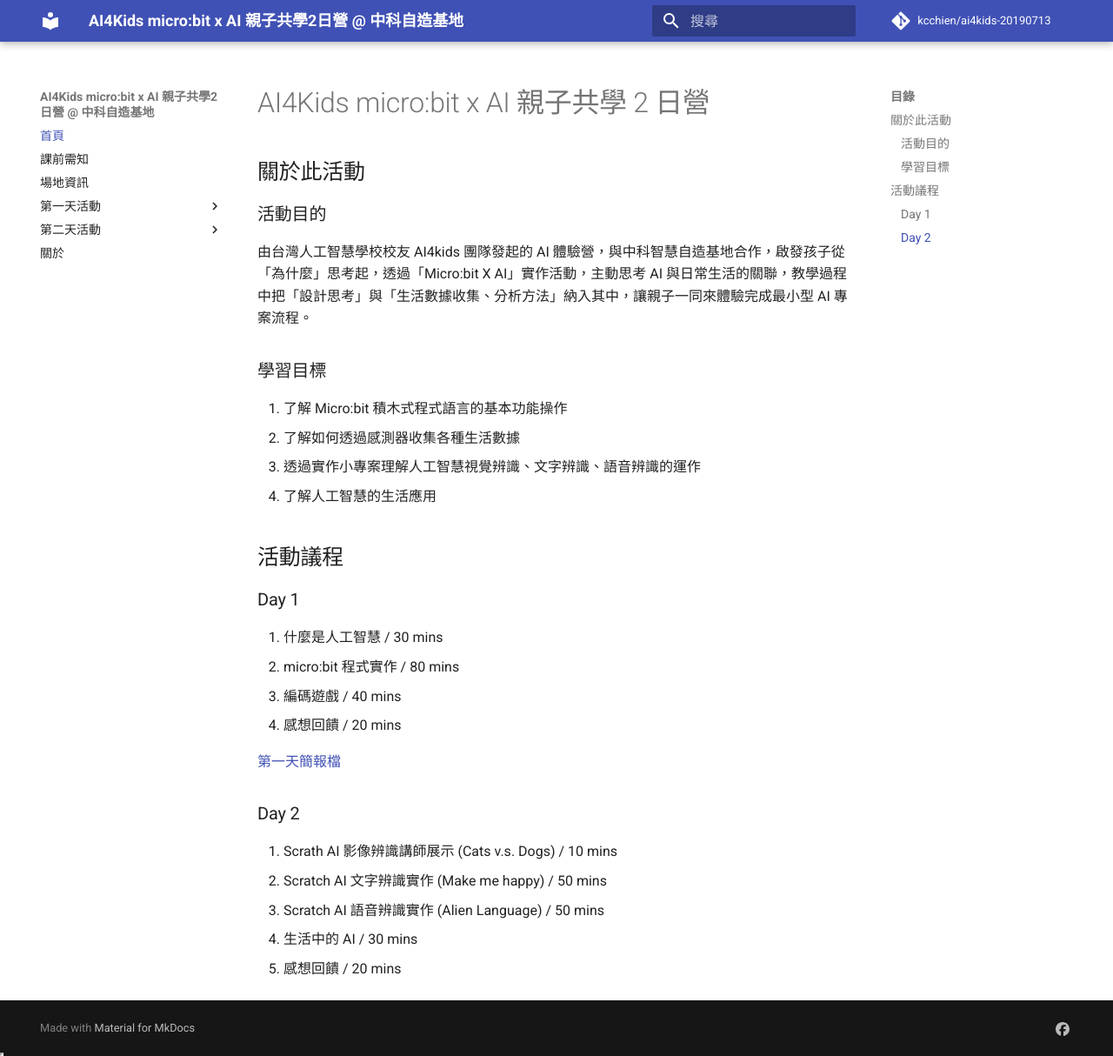
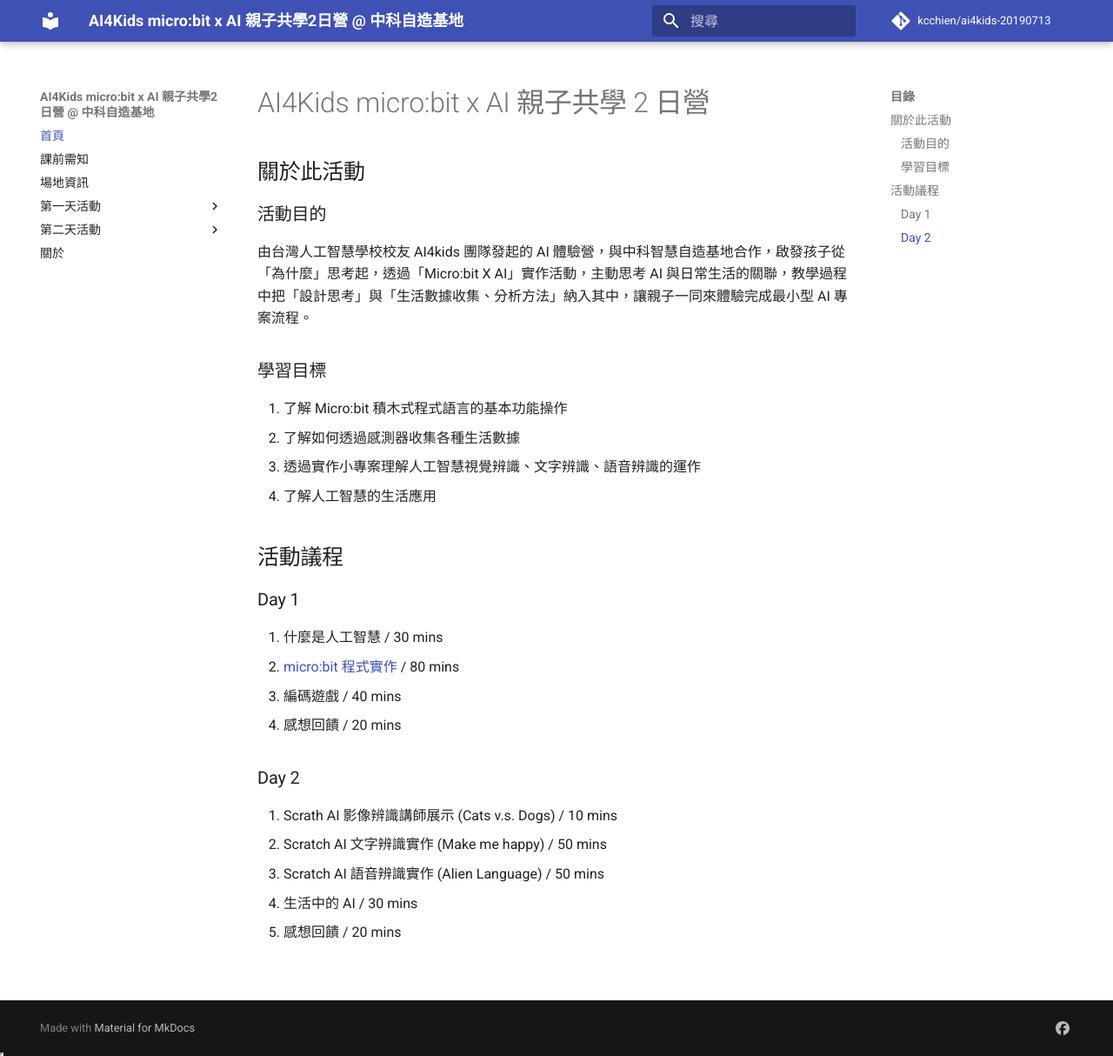
Before and after one commit to kcchien/ai4kids-20190713, an MkDocs documentation site: the page built from docs/index.md, in a window 1280 px wide and 1214 px high. Shown: the whole window at 87% size. Built offline with MkDocs 1.6.1 and Material for MkDocs 9.7.7, drawn with Linux system fonts in a browser that asks for light colours; comment, search, counter and statistics services are not loaded.

Commit message:
Add Day1 ppt

```diff
--- a/docs/index.md
+++ b/docs/index.md
@@ -18,11 +18,9 @@
 ### Day 1
 
 1. 什麼是人工智慧 / 30 mins
-2. micro:bit 程式實作 / 80 mins
+2. [micro:bit 程式實作](https://ai4kids-20190713.s3-ap-southeast-1.amazonaws.com/day1/microbit+x+AI+%E8%A6%AA%E5%AD%90%E5%85%B1%E5%AD%B8%E7%87%9F+-+D1-microbit%E5%AF%A6%E4%BD%9C%E5%9D%8A.pdf) / 80 mins
 3. 編碼遊戲 / 40 mins
 4. 感想回饋 / 20 mins
-
-[第一天簡報檔](https://ai4kids-20190713.s3-ap-southeast-1.amazonaws.com/day1/microbit+x+AI+%E8%A6%AA%E5%AD%90%E5%85%B1%E5%AD%B8%E7%87%9F+-+D1-microbit%E5%AF%A6%E4%BD%9C%E5%9D%8A.pdf)
 
 ### Day 2
 
```
Also changed, not shown: site/index.html, site/search/search_index.json, 1 other file.
